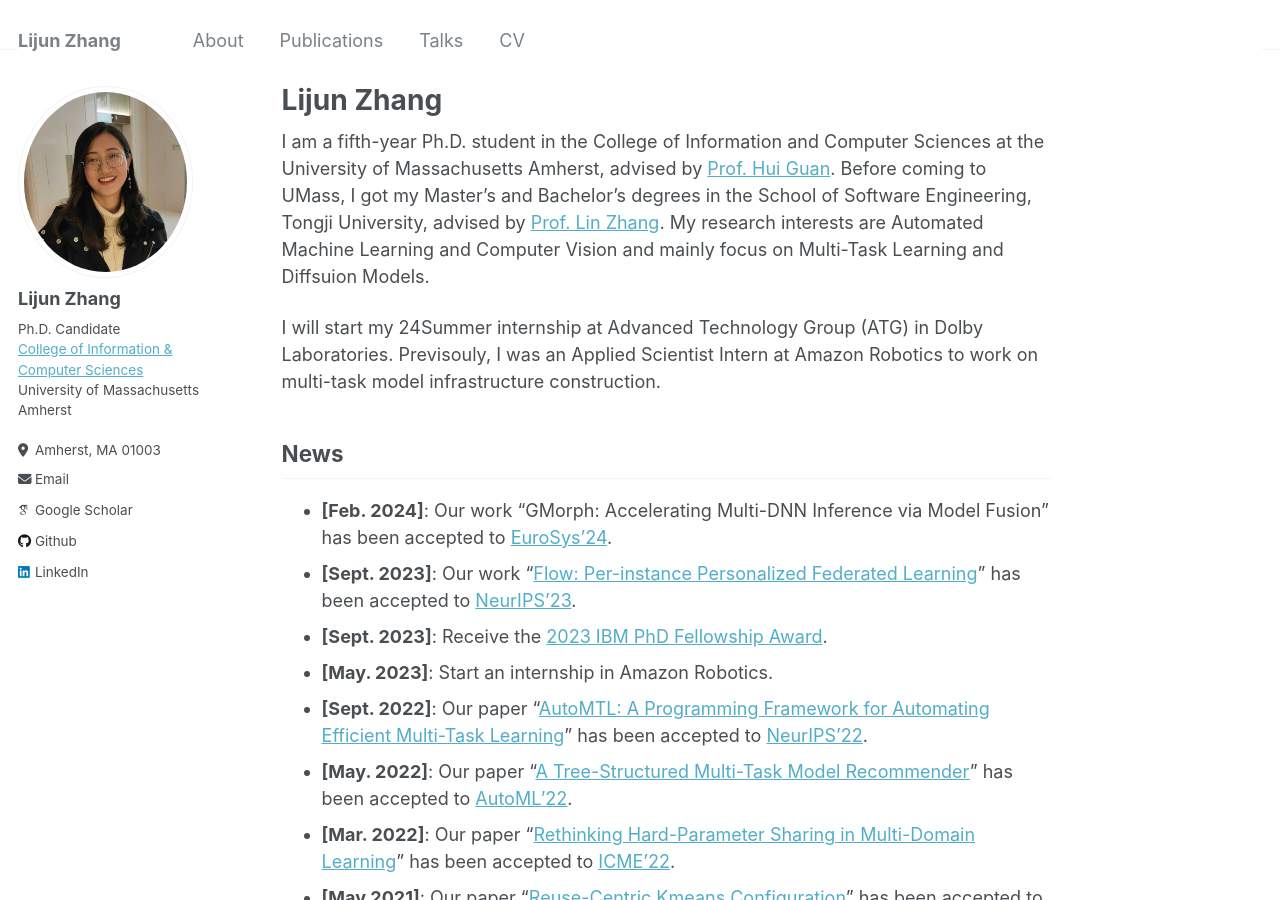
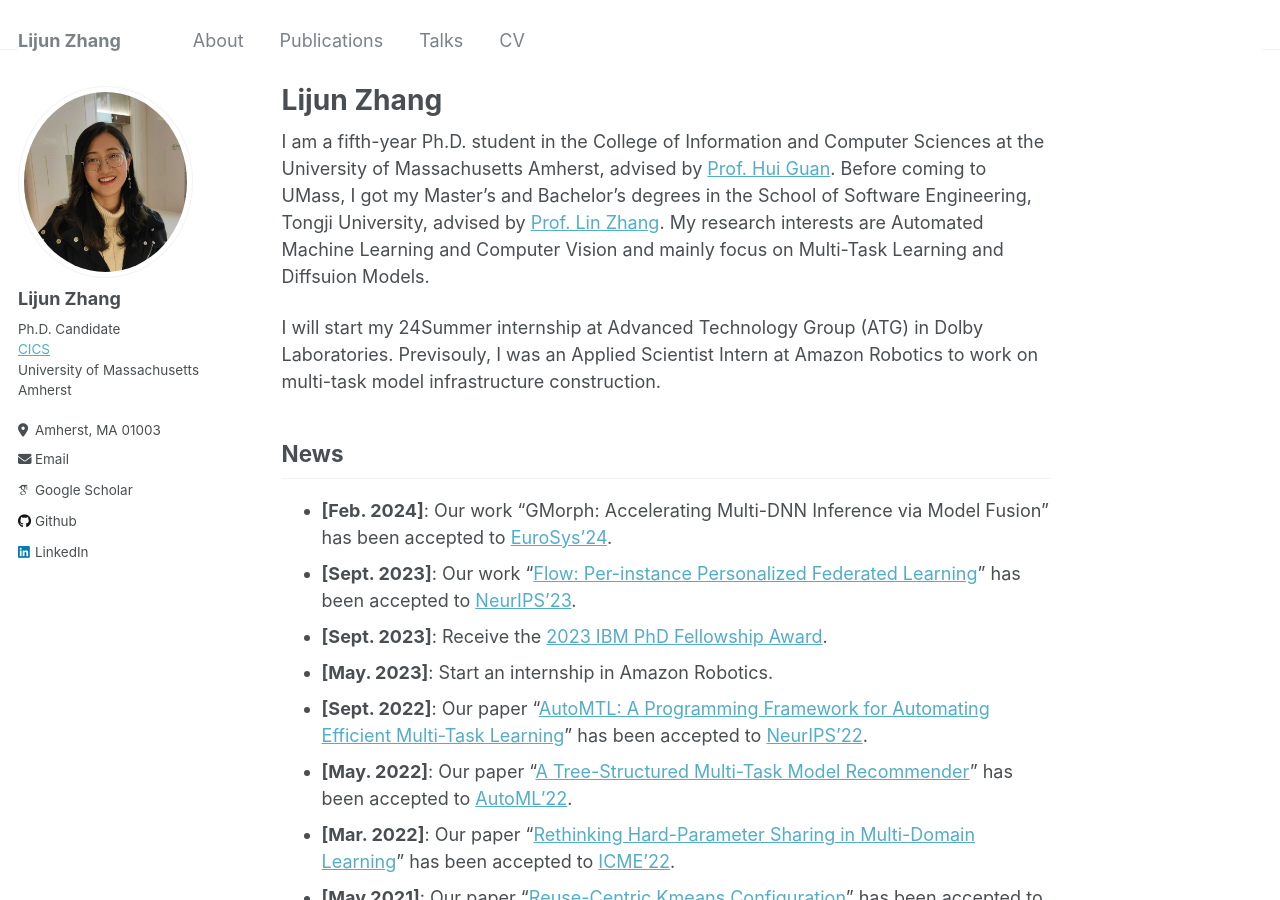
Before and after one commit to zhanglijun95/zhanglijun95.github.io, a Jekyll site: the page built from _pages/about.md, in a window 1280 px wide and 900 px high. Built offline with Jekyll 4.4.1, drawn with Linux system fonts in a browser that asks for light colours; some web fonts are replaced.

Commit message:
Update _config.yml

```diff
--- a/_config.yml
+++ b/_config.yml
@@ -24,7 +24,7 @@ author:
   avatar           : "lijun.jpg"
   name             : "Lijun Zhang"
   pronouns         : # example: "she/her"
-  bio              : "Ph.D. Candidate <br> <a href = \"https://www.cics.umass.edu\">College of Information & Computer Sciences</a> <br> University of Massachusetts Amherst"
+  bio              : "Ph.D. Candidate <br> <a href = \"https://www.cics.umass.edu\">CICS</a> <br> University of Massachusetts Amherst"
   location         : "Amherst, MA 01003"
   employer         : #"Red Brick University"
   uri              : # URL
```
